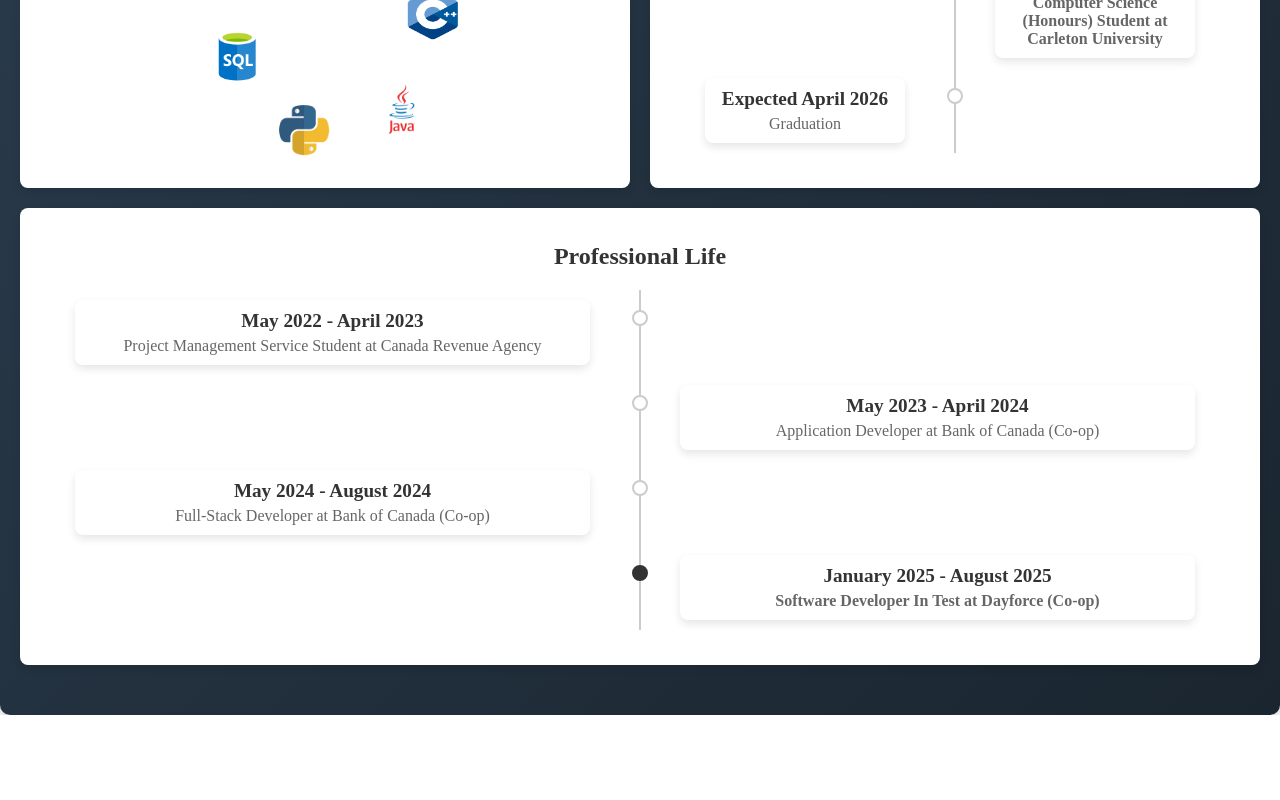
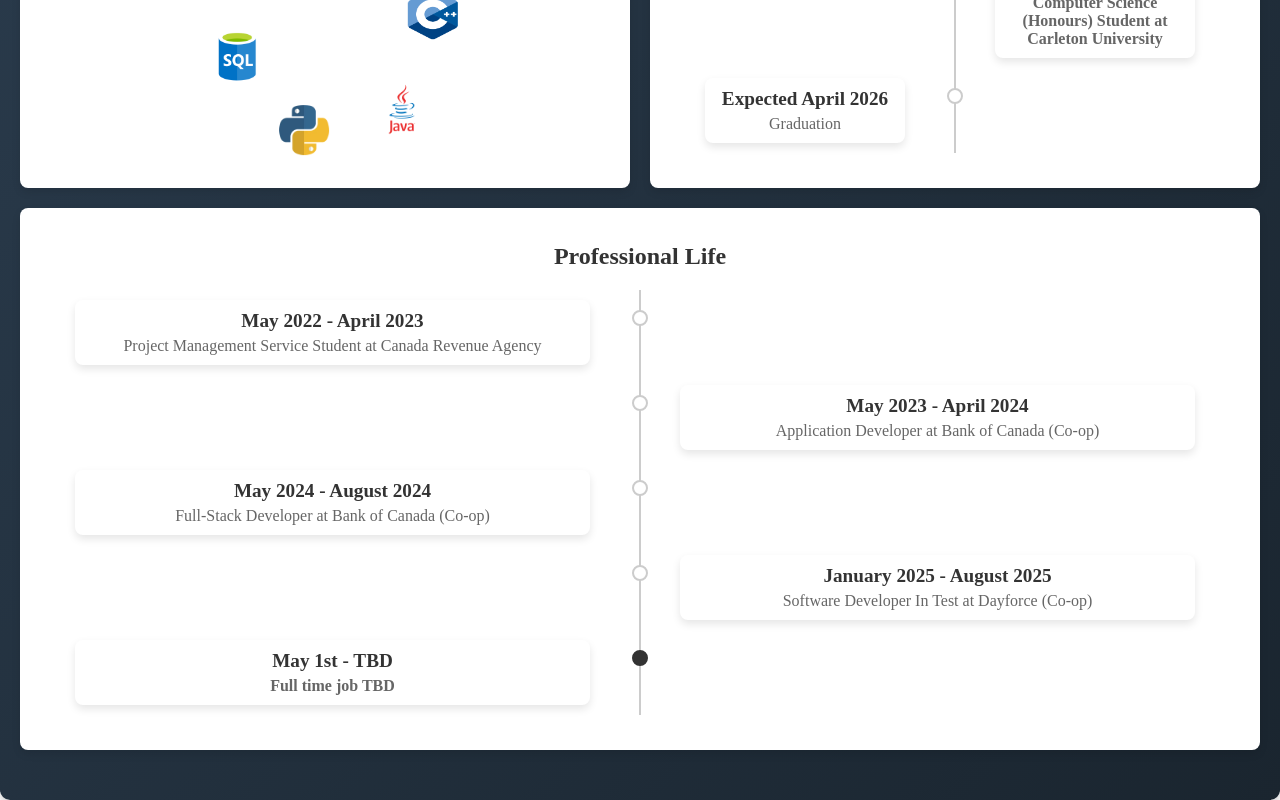
Before and after one commit to WillMarcuss/Website, a React (Create React App) app: page /about in a window 1280 px wide. Shown: the part 479-1279 px from the top of the page. Before the commit the page ends 1194 px from the top, so only its background shows below. Built offline with nearby package versions, Linux system fonts and the light colour scheme.

Commit message:
Updated about page

```diff
--- a/src/pages/About.js
+++ b/src/pages/About.js
@@ -83,10 +83,16 @@ const About = () => {
                 <p>Full-Stack Developer at Bank of Canada (Co-op)</p>
               </div>
             </div>
-            <div className={`${styles.timelineItem} ${styles.current}`}>
+            <div className={`${styles.timelineItem}`}>
               <div className={styles.timelineContent}>
                 <h3>January 2025 - August 2025</h3>
                 <p>Software Developer In Test at Dayforce (Co-op)</p>
+              </div>
+            </div>
+            <div className={`${styles.timelineItem} ${styles.current}`}>
+              <div className={styles.timelineContent}>
+                <h3>May 1st - TBD</h3>
+                <p>Full time job TBD</p>
               </div>
             </div>
           </div>
```
